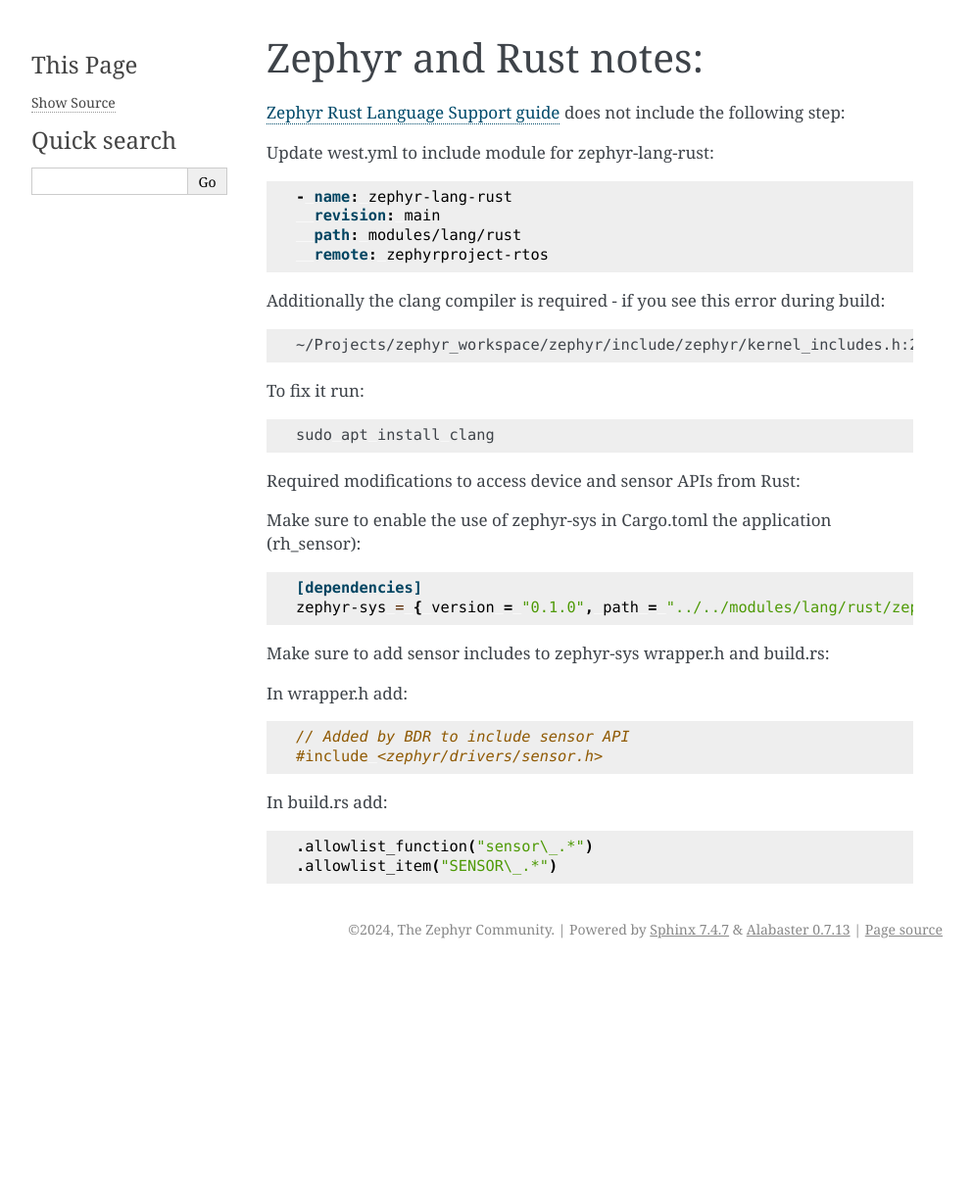
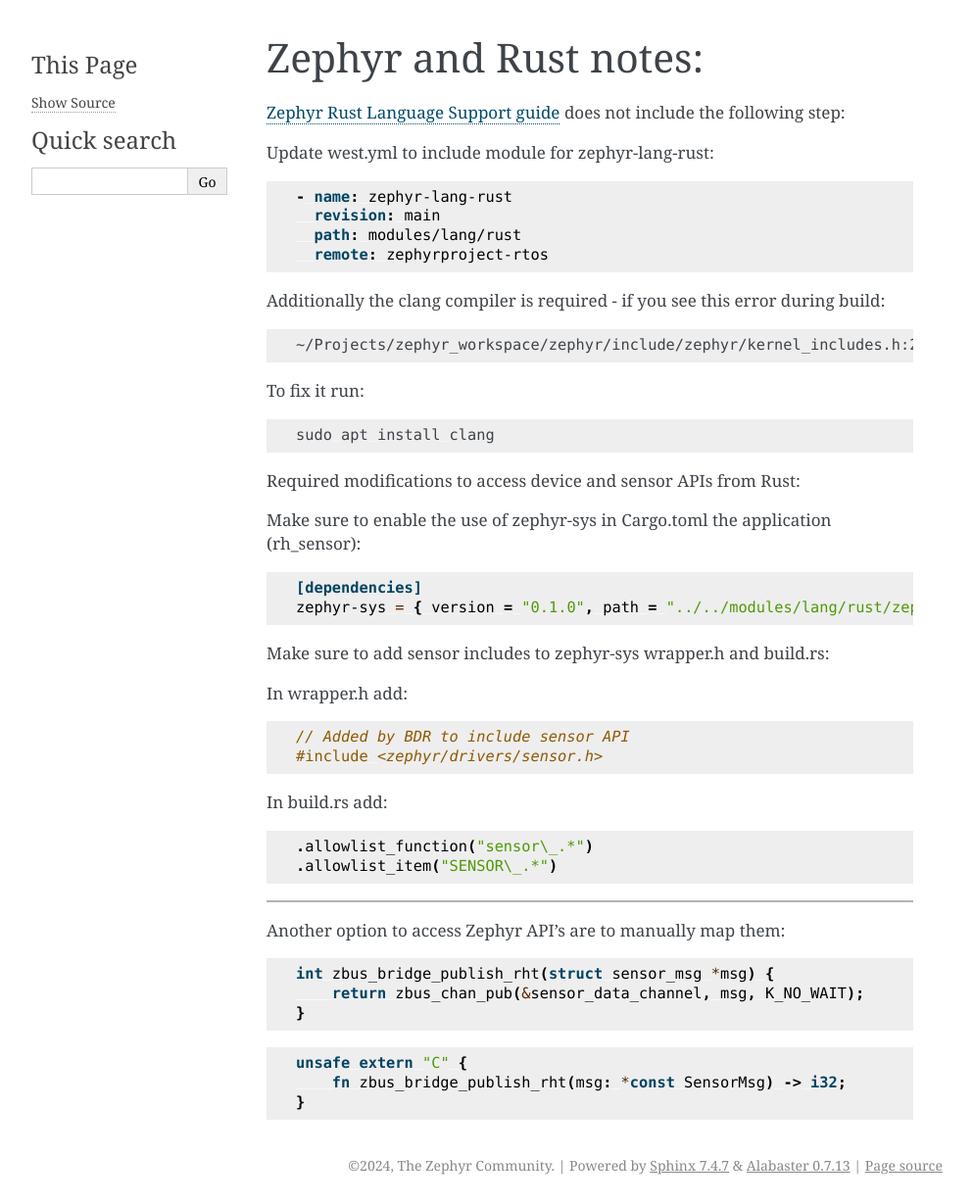
Before and after one commit to Dooleweerdt/rh_sensor, a Sphinx documentation site: the page built from doc/notes.rst, in a window 1280 px wide. Shown: the whole page at 98% size, without its empty margins (148-1141 px from the left). Built offline with Sphinx 7.4.7, drawn with Linux system fonts in a browser that asks for light colours; before the commit the page ends 988 px from its top, so only the background shows below that.

```diff
--- a/doc/index.rst
+++ b/doc/index.rst
@@ -9,6 +9,7 @@ This is a simple Sphinx documentation setup for ``RH Sensor in Rust``.
 
    app_overview
    zephyr
+   openocd
    notes
 
 
--- a/doc/notes.rst
+++ b/doc/notes.rst
@@ -54,3 +54,21 @@ In build.rs add:
 
     .allowlist_function("sensor\_.*")
     .allowlist_item("SENSOR\_.*")
+
+
+----------------
+
+Another option to access Zephyr API's are to manually map them:
+
+.. code-block:: c
+
+    int zbus_bridge_publish_rht(struct sensor_msg *msg) {
+        return zbus_chan_pub(&sensor_data_channel, msg, K_NO_WAIT);
+    }
+
+
+.. code-block:: rust
+
+    unsafe extern "C" {
+        fn zbus_bridge_publish_rht(msg: *const SensorMsg) -> i32;
+    }
```
Also changed, not shown: doc/openocd.rst (added, +64 -0 lines).
